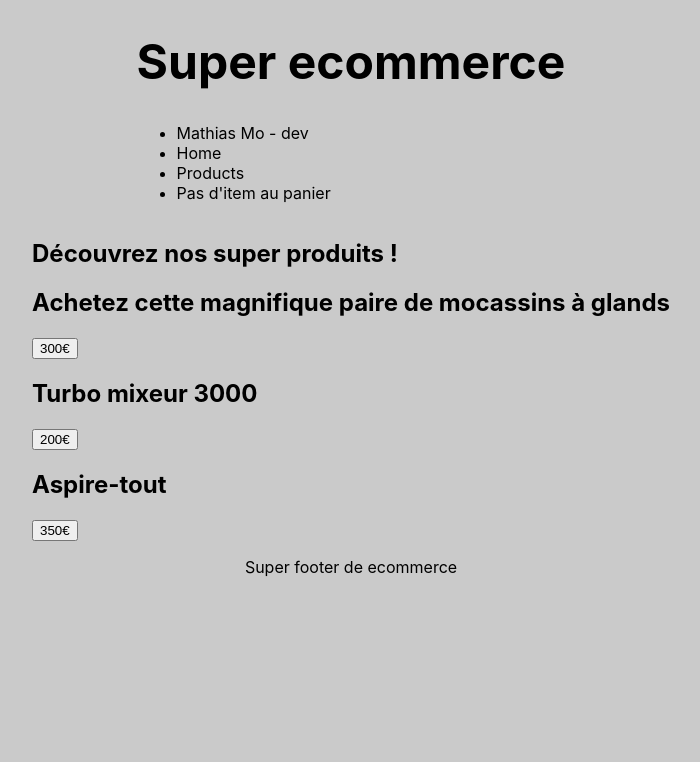
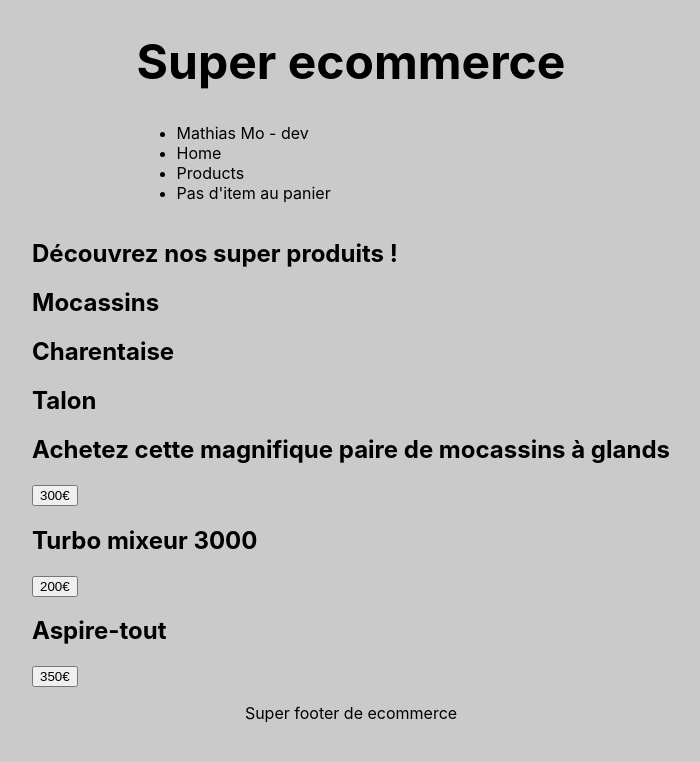
Before and after one commit to SeyaSix/exo-test-reac, a React (Create React App) app: page / in a window 1280 px wide. Shown: the top 762 px of the page, without its empty margins (289-989 px from the left). Built offline with nearby package versions, Linux system fonts and the light colour scheme.

Commit message:
productfromdb

```diff
--- a/src/products.js
+++ b/src/products.js
@@ -13,8 +13,25 @@ function Products() {
     setShowPopup(false);
   };
 
+  const productFromDb = [
+    "Mocassins", "Charentaise", "Talon"
+  ];
+
   return (
+
+
+
     <main>
+      <div>
+      {productFromDb.map((product)=>{
+        return (
+        <article>
+          <h2>{product}</h2>
+        </article>
+      );
+      })}
+      </div>
+
       <article>
         <div className="product-item">
           <h2>Achetez cette magnifique paire de mocassins à glands</h2>
```
